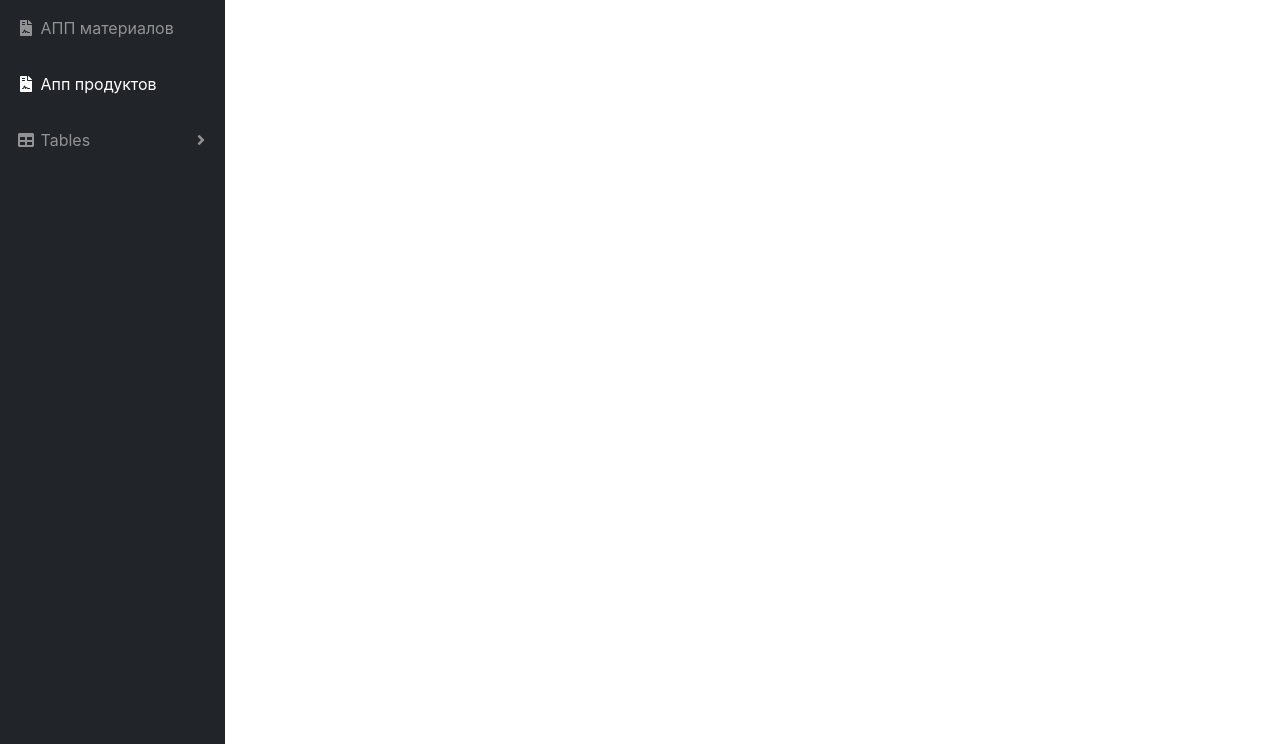
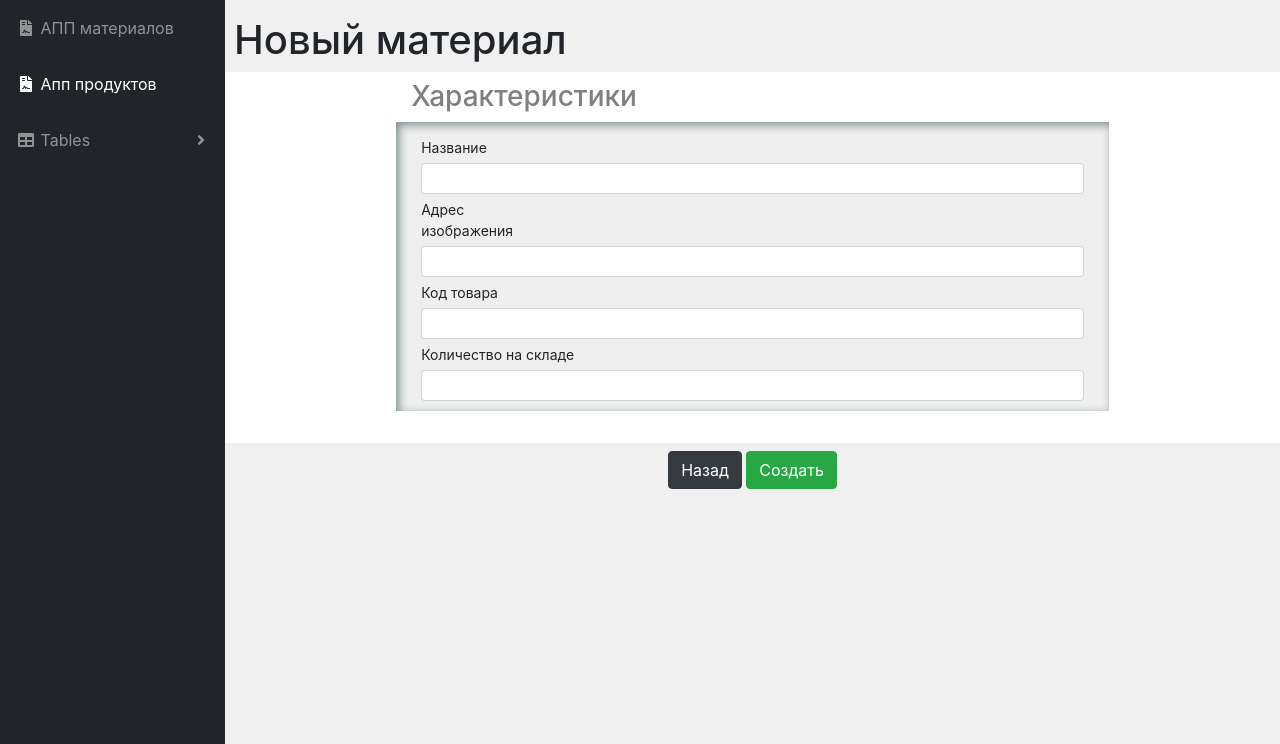
Before and after one commit to Dudoserg/bddPython, a Django app: page /create/ in a window 1280 px wide. Shown: the part 56-800 px from the top of the page. Run offline with Django 3.2, Linux system fonts and the light colour scheme; some libraries are stand-ins or nearby versions.

Commit message:
Добавлен код покрываюший тесты(добавлены поля для добавления материала). Тесты проходят

```diff
--- a/seleniumBdd/templates/seleniumBdd/create.html
+++ b/seleniumBdd/templates/seleniumBdd/create.html
@@ -2,11 +2,70 @@
 {% load staticfiles %}
 {% block content%}
 
+    <div id="content-wrapper" class="myColorElem mx-auto" xmlns="http://www.w3.org/1999/html">
+
+        <div class="row">
+            <span class="lg-col-12 sm-col-4 h1 ml-4">Новый материал</span>
+        </div>
+
+        <div class="row bg-white p-2">
+
+{#            <div class="d-inline col-md-4 col-sm-12">#}
+{##}
+{#                <img src="{% static material.img %}" class="img-fluid">#}
+{##}
+{#            </div>#}
+
+            <div class="d-inline col-md-8 col-sm-12  mx-auto ">
+                <div class="row-centered">
+                    <div class="sm-col-12 lg-col-8 mx-auto">
+                        <input type="checkbox" checked id="hd-1" class="hide"/>
+                        <label for="hd-1" class="h3">Характеристики</label>
+                        <div class="row">
+
+                            <label for="colFormLabelSm" class="col-sm-2 col-form-label col-form-label-sm">Название</label>
+                            <div class="col-sm-12">
+                                <input class="form-control form-control-sm" id="title">
+                            </div>
+
+                            <label for="colFormLabelSm" class="col-sm-2 col-form-label col-form-label-sm">Адрес изображения</label>
+                            <div class="col-sm-12">
+                                <input class="form-control form-control-sm" id="address">
+                            </div>
+
+                            <label for="colFormLabelSm" class="col-sm-2 col-form-label col-form-label-sm">Код товара</label>
+                            <div class="col-sm-12">
+                                <input class="form-control form-control-sm" id="code">
+                            </div>
+
+                            <label for="colFormLabelSm" class="col-sm-5 col-form-label col-form-label-sm">Количество на складе</label>
+                            <div class="col-sm-12">
+                                <input class="form-control form-control-sm" id="balance">
+                            </div>
+
+                        </div>
+                        <br/>
+                    </div>
+                </div>
+            </div>
+
+
+        </div>
+
+
+
+        <div class="row">
+            <div class="mx-auto">
+                <a class="btn btn-dark" href="/materials">Назад</a>
+                <input type="submit" class="btn btn-success my-2" onclick="create_material()" name="name" value="Создать" />
+            </div>
+        </div>
+    </div>
 
 
 {% endblock %}
 
 {% block javascripts %}
     {{ block.super  }}
-
+    <script type="text/javascript" src="{% static 'js/editButton/product.js' %}"></script>
 {% endblock %}
```
Also changed, not shown: features/steps/test.py (+4 -4 lines).
